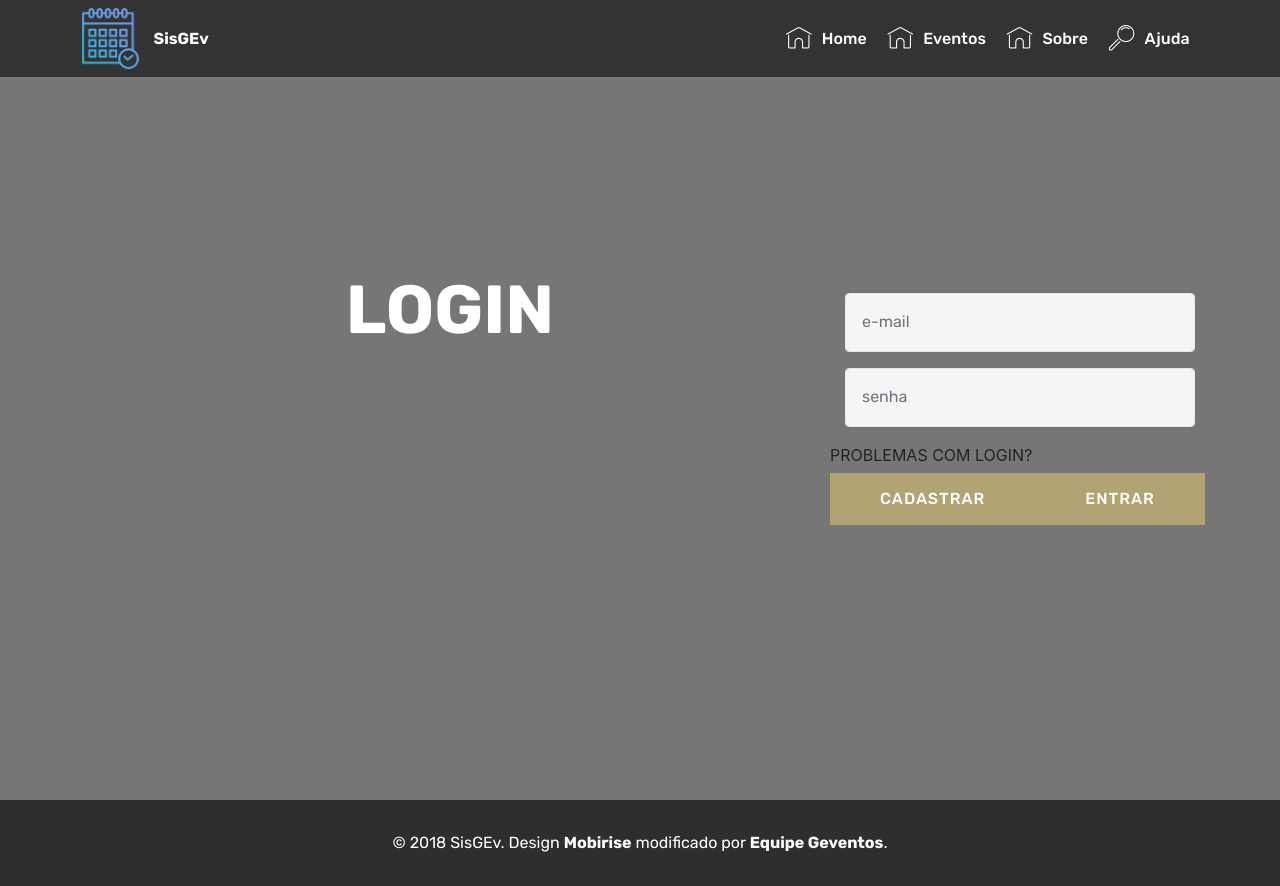
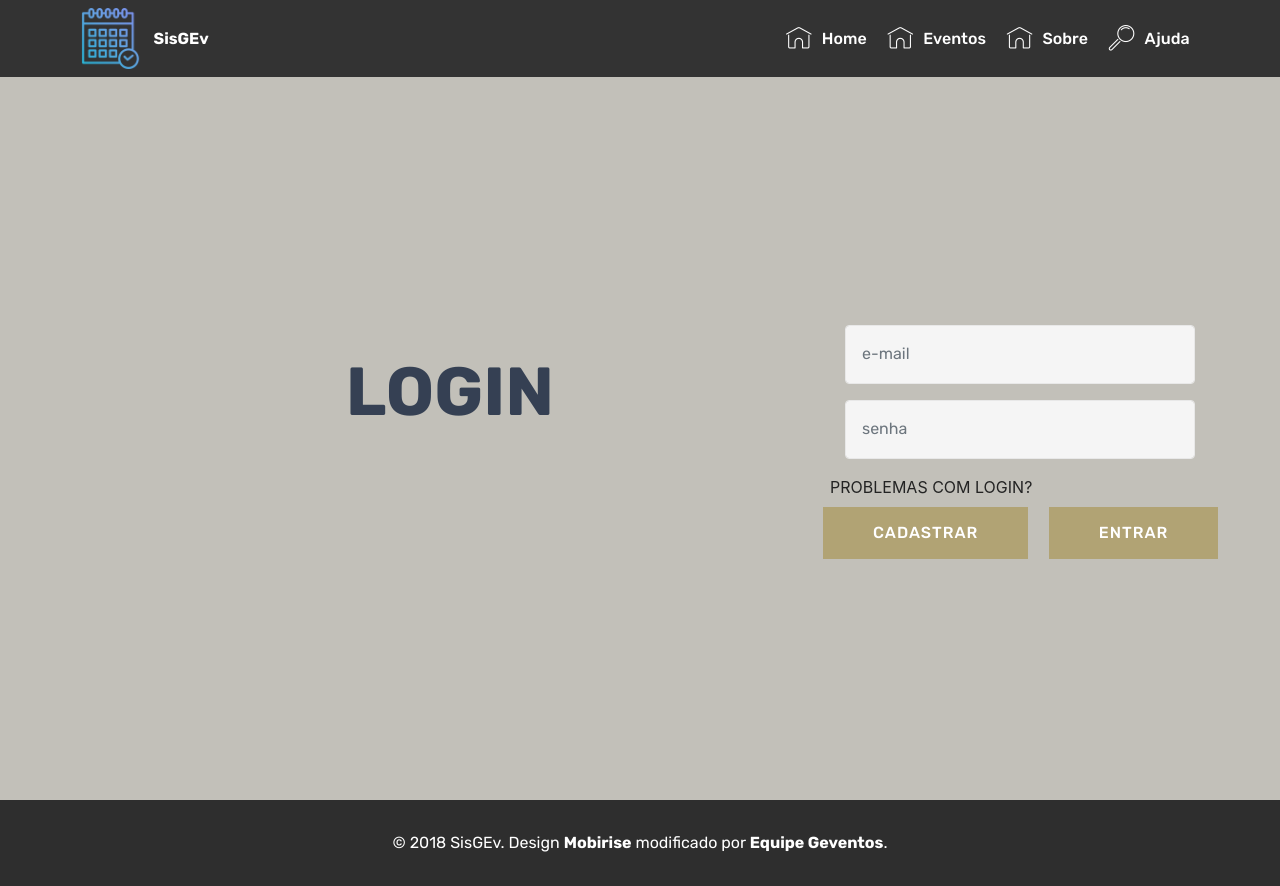
Before and after one commit to Geventos/projetogeventos, a PHP site: page /login.php in a window 1280 px wide. Run offline with PHP 8.4, Linux system fonts and the light colour scheme; some libraries are stand-ins or nearby versions; some web fonts are replaced.

Commit message:
Mudança de layout

```diff
--- a/login.php
+++ b/login.php
@@ -24,13 +24,13 @@ session_start();
     <link rel="stylesheet" href="assets/mobirise/css/mbr-additional.css" type="text/css">
   </head>
   <body>
-    <?php require_once("menufe.php");?>
+    <?php  include("menufe.php");?>
     <section class="engine"><a href="https://mobiri.se/c">website builder</a></section><section class="cid-qVb72QGGYL mbr-fullscreen mbr-parallax-background" id="header15-17">
-    <div class="mbr-overlay" style="opacity: 0.5; background-color: black;"></div>
+    <div class="mbr-overlay" style="opacity: 0.5; background-color: #979485;"></div>
     <div class="container align-right">
       <div class="row">
-        <div class="mbr-white col-lg-8 col-md-7 content-container">
-          <h1 class="mbr-section-title mbr-bold pb-3 mbr-fonts-style display-1" align="center">LOGIN</h1>
+        <div class="mbr-white col-lg-8 col-md-7 content-container" style="top: 50px ">
+          <h1 class="mbr-section-title mbr-bold pb-3 mbr-fonts-style display-1" align="center" style="color: #354053">LOGIN</h1>
         </div>
         <div class="col-lg-4 col-md-5">
           <div class="form-container">
@@ -58,12 +58,12 @@ session_start();
                   <div class=col-lg-6">
                     <a align="right">PROBLEMAS COM LOGIN?</a>
                   </div>
-                  <div class=col-lg-6">
+                  <div class=col-lg-8 style="position: absolute; left: -40px; top: 200px;">
                     <span class="input-group-btn">
                       <input onclick="window.location='cadastrousuario.php';" type="button" class="btn btn-form btn-danger display-4" value="CADASTRAR">
                     </span>
                   </div>
-                  <div class=col-lg-6">
+                  <div class=col-lg-8 style="position: absolute; left: 150px; top: 200px;">
                     <span class="input-group-btn">
                       <input type="submit" class="btn btn-form btn-danger display-4" name="btnlogin" value="ENTRAR">
                     </span>
```
